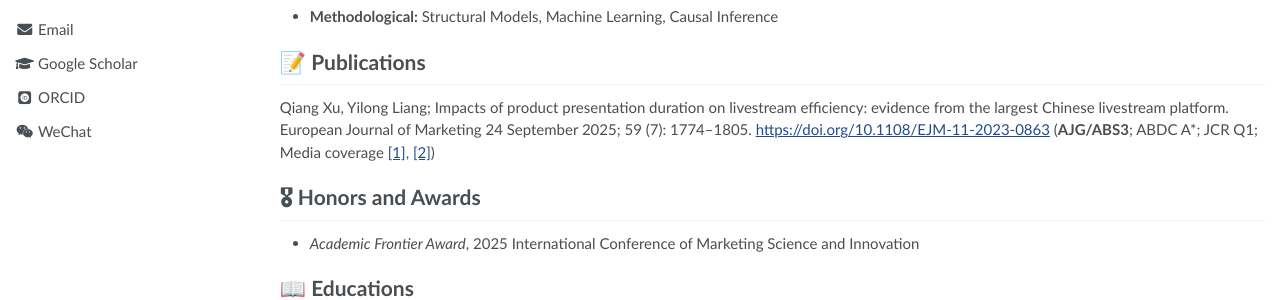
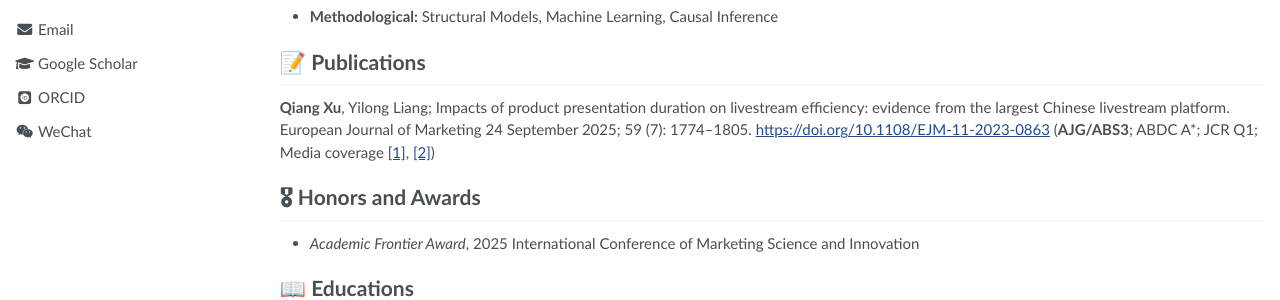
Before and after one commit to xuqiang/xuqiang.github.io, a Jekyll site: the page built from _pages/about.md, in a window 1280 px wide and 946 px high. Shown: the part 345-645 px from the top of the window. Built offline with Jekyll 4.4.1, drawn with Linux system fonts in a browser that asks for light colours; some web fonts are replaced.

```diff
--- a/_pages/about.md
+++ b/_pages/about.md
@@ -31,7 +31,7 @@ You can find my CV [here](https://xuqiang.github.io/files/CV_XuQiang.pdf).
 - **Methodological:** Structural Models, Machine Learning, Causal Inference
 
 # 📝 Publications
-Qiang Xu, Yilong Liang; Impacts of product presentation duration on livestream efficiency: evidence from the largest Chinese livestream platform. European Journal of Marketing 24 September 2025; 59 (7): 1774–1805. [https://doi.org/10.1108/EJM-11-2023-0863](https://doi.org/10.1108/EJM-11-2023-0863) (**AJG/ABS3**; ABDC A*; JCR Q1; Media coverage [[1]](https://mp.weixin.qq.com/s/7YSBkoparxdSQB2AKeBgqQ), [[2]](https://mp.weixin.qq.com/s/QRsyqvs8iSof-M8nwEfRxQ))
+**Qiang Xu**, Yilong Liang; Impacts of product presentation duration on livestream efficiency: evidence from the largest Chinese livestream platform. European Journal of Marketing 24 September 2025; 59 (7): 1774–1805. [https://doi.org/10.1108/EJM-11-2023-0863](https://doi.org/10.1108/EJM-11-2023-0863) (**AJG/ABS3**; ABDC A*; JCR Q1; Media coverage [[1]](https://mp.weixin.qq.com/s/7YSBkoparxdSQB2AKeBgqQ), [[2]](https://mp.weixin.qq.com/s/QRsyqvs8iSof-M8nwEfRxQ))
 
 # 🎖 Honors and Awards
 - *Academic Frontier Award*, 2025 International Conference of Marketing Science and
```
